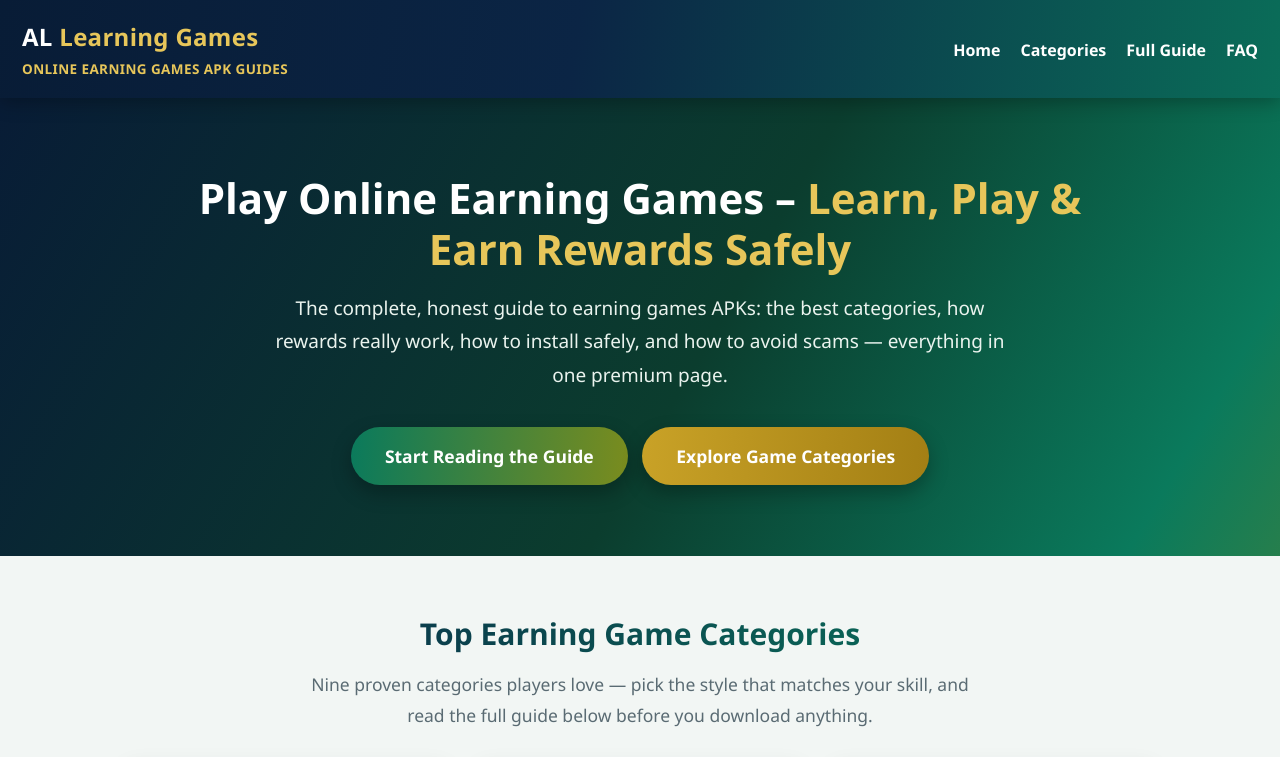
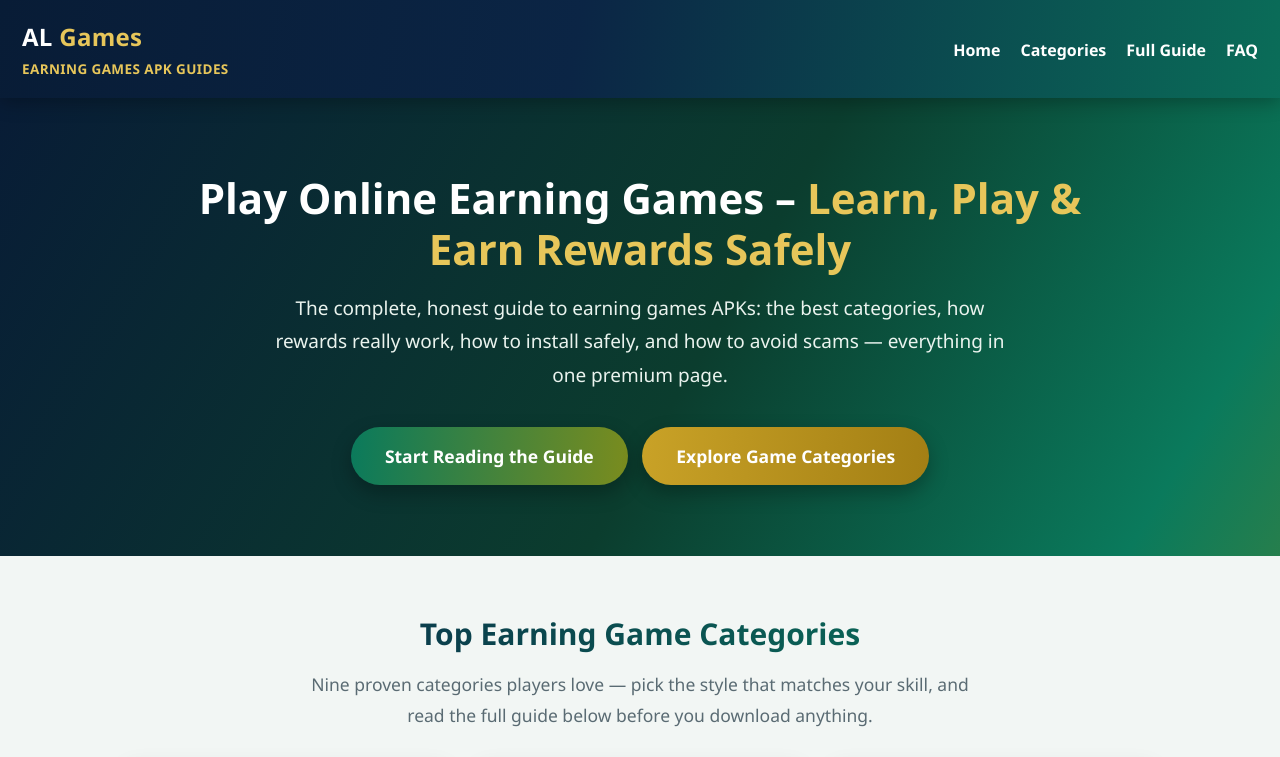
Before and after one commit to iqrasaad091-ux/allearninggames.bond, a plain HTML site: page index.html in a window 1280 px wide. Shown: the top 757 px of the page. Drawn offline with Linux system fonts and the light colour scheme.

Commit message:
Shorten header logo to AL Games

```diff
--- a/index.html
+++ b/index.html
@@ -57,8 +57,8 @@ footer.site p{font-size:14.5px;margin-top:8px}
 <body>
 <header class="site">
   <div>
-    <a class="logo" href="/">AL <span>Learning Games</span></a>
-    <div class="tagline">ONLINE EARNING GAMES APK GUIDES</div>
+    <a class="logo" href="/">AL <span>Games</span></a>
+    <div class="tagline">EARNING GAMES APK GUIDES</div>
   </div>
   <nav class="main"><a href="/">Home</a><a href="#categories">Categories</a><a href="#guide">Full Guide</a><a href="#faq">FAQ</a></nav>
 </header>
```
